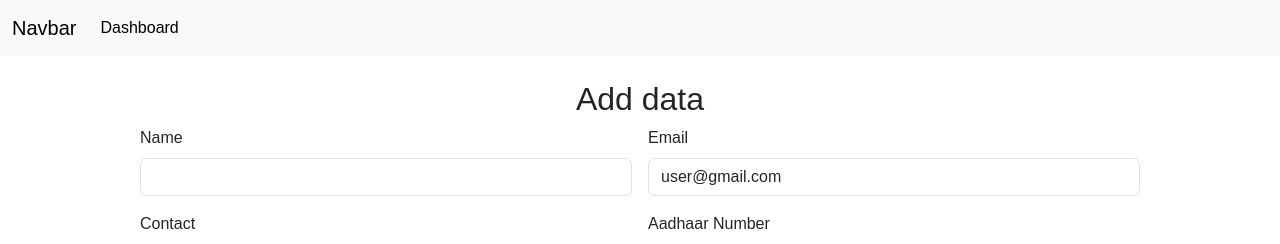
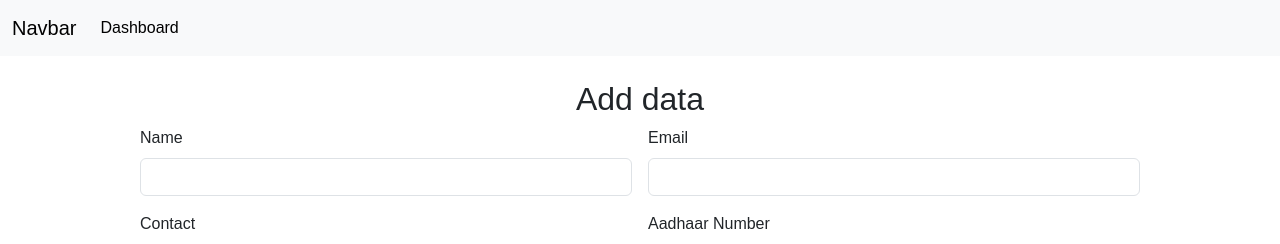
Before and after one commit to Rahulgautam8933/zym_frontend, a React (Vite) app: page /addData in a window 1280 px wide. Shown: the top 244 px of the page. Built offline with nearby package versions, Linux system fonts and the light colour scheme.

Commit message:
Update AddData.jsx

```diff
--- a/src/components/SecondryClasses/AddData.jsx
+++ b/src/components/SecondryClasses/AddData.jsx
@@ -11,7 +11,7 @@ function AddData() {
   const [result1, setResult1] = useState(false);
   const [formData, setFormData] = useState({
     name: "",
-    email: "user@gmail.com",
+    email: "",
     contact: "",
     weight: "",
     amount: "",
@@ -82,6 +82,7 @@ function AddData() {
               onChange={handleChange}
               className="form-control"
               id="email"
+              required
             />
           </div>
           <div className="col-6">
```
